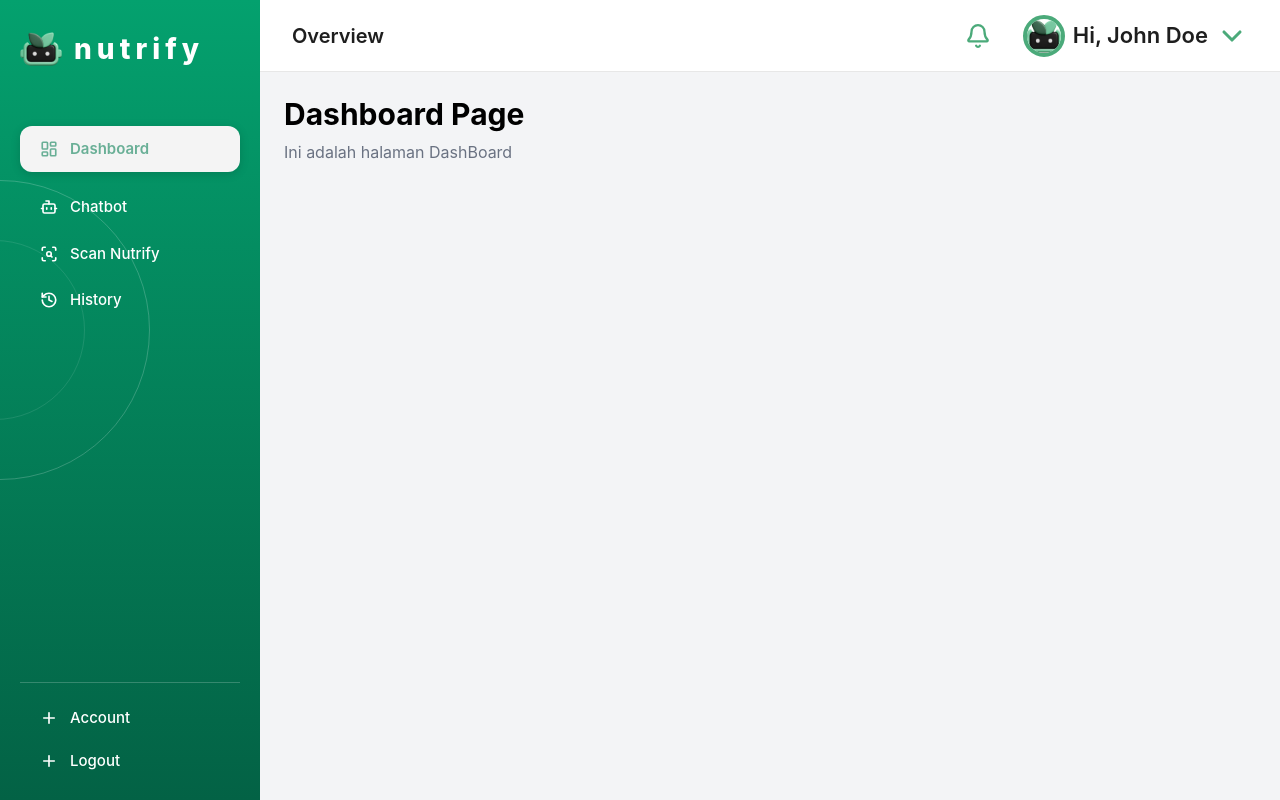
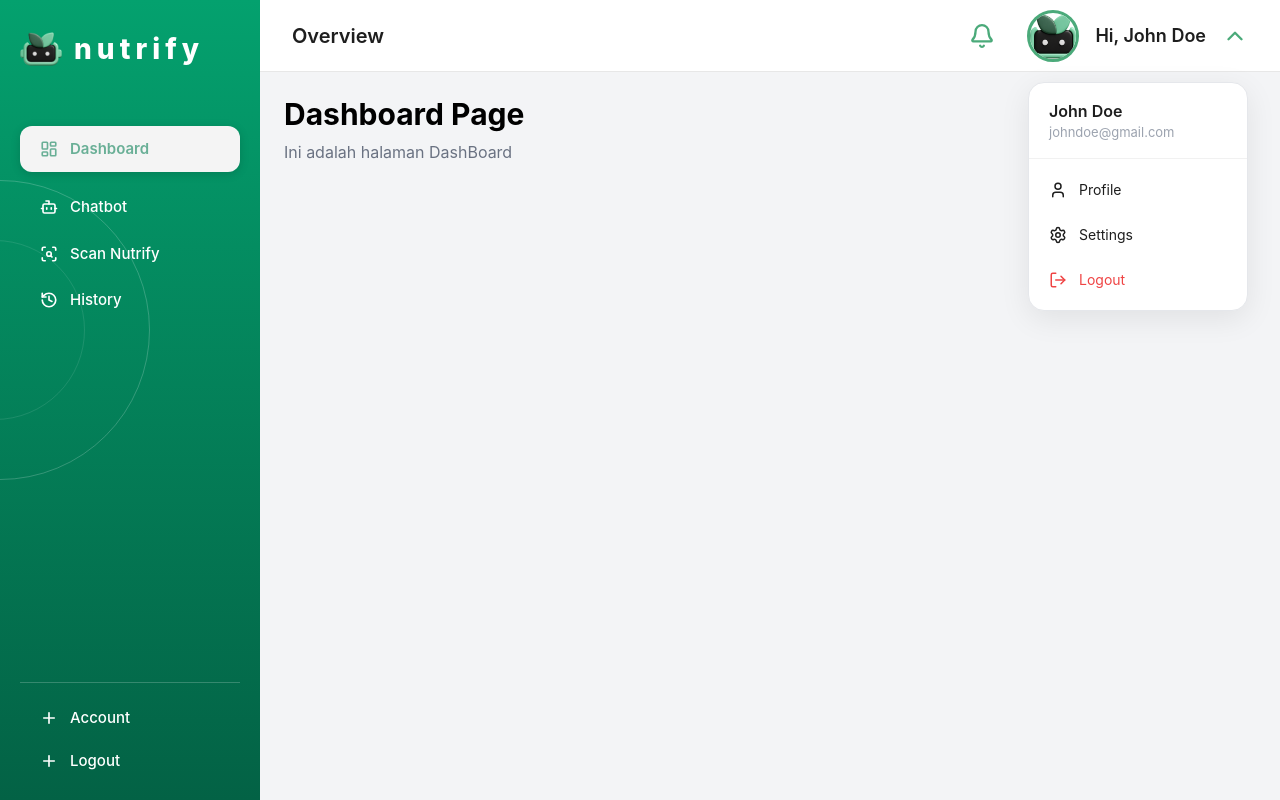
Before and after one commit to coding-camp-project/Full-Stack, a React (Vite) app in the folder frontend-nutrify/: page /dashboard in a window 1280 px wide. Both pictures are taken after a click on the button "Hi, John Doe". Built offline with nearby package versions, Linux system fonts and the light colour scheme.

Commit message:
feat: enhance DashboardNavbar with profile dropdown and click outside functionality

```diff
--- a/frontend-nutrify/src/features/Dashboard/Component/DashboardNavbar.jsx
+++ b/frontend-nutrify/src/features/Dashboard/Component/DashboardNavbar.jsx
@@ -1,10 +1,43 @@
-import { Bell, ChevronDown } from "lucide-react";
+import { useState, useRef, useEffect } from "react";
+
+import {
+  Bell,
+  ChevronDown,
+  User,
+  Settings,
+  LogOut,
+} from "lucide-react";
 
 import profileImage from "../../../assets/logo/Logo 2.png";
 
 function DashboardNavbar() {
+  const [openDropdown, setOpenDropdown] = useState(false);
+
+  const dropdownRef = useRef(null);
+
+  // close dropdown when click outside
+  useEffect(() => {
+    function handleClickOutside(event) {
+      if (
+        dropdownRef.current &&
+        !dropdownRef.current.contains(event.target)
+      ) {
+        setOpenDropdown(false);
+      }
+    }
+
+    document.addEventListener("mousedown", handleClickOutside);
+
+    return () => {
+      document.removeEventListener(
+        "mousedown",
+        handleClickOutside
+      );
+    };
+  }, []);
+
   return (
-    <header className="flex h-18 items-center justify-between border-b border-[#E7E7E7] bg-white px-8">
+    <header className="flex h-[72px] items-center justify-between border-b border-[#E7E7E7] bg-white px-8">
 
       {/* LEFT */}
       <div>
@@ -21,11 +54,16 @@ function DashboardNavbar() {
           <Bell size={26} strokeWidth={2.1} />
         </button>
 
-        {/* PROFILE */}
-        <button className="flex items-center gap-2 transition-all duration-200">
+        {/* PROFILE DROPDOWN */}
+        <div className="relative" ref={dropdownRef}>
 
+          {/* BUTTON */}
+          <button
+            onClick={() => setOpenDropdown(!openDropdown)}
+            className="flex items-center gap-4 transition-all duration-200"
+          >
             {/* AVATAR */}
-          <div className="h-10.5 w-10.5 overflow-hidden rounded-full border-4 border-[#4BAA7A]">
+            <div className="h-[52px] w-[52px] overflow-hidden rounded-full border-[3px] border-[#4BAA7A]">
               <img
                 src={profileImage}
                 alt="Profile"
@@ -34,17 +72,56 @@ function DashboardNavbar() {
             </div>
 
             {/* NAME */}
-          <span className="text-[22px] font-semibold text-[#1E1E1E]">
+            <span className="text-[18px] font-semibold text-[#1E1E1E]">
               Hi, John Doe
             </span>
 
-          {/* DROPDOWN */}
+            {/* ICON */}
             <ChevronDown
-            size={32}
-            strokeWidth={2.3}
-            className="text-[#4BAA7A]"
+              size={26}
+              strokeWidth={2.2}
+              className={`text-[#4BAA7A] transition-transform duration-300 ${
+                openDropdown ? "rotate-180" : ""
+              }`}
             />
           </button>
+
+          {/* DROPDOWN MENU */}
+          {openDropdown && (
+            <div className="absolute right-0 top-[72px] z-50 w-[220px] overflow-hidden rounded-2xl border border-[#E5E7EB] bg-white shadow-[0_8px_30px_rgba(0,0,0,0.08)]">
+
+              {/* TOP */}
+              <div className="border-b border-[#F1F1F1] px-5 py-4">
+                <p className="text-[16px] font-semibold text-[#1E1E1E]">
+                  John Doe
+                </p>
+
+                <p className="text-[13px] text-[#9CA3AF]">
+                  johndoe@gmail.com
+                </p>
+              </div>
+
+              {/* MENU */}
+              <div className="flex flex-col py-2">
+
+                <button className="flex items-center gap-3 px-5 py-3 text-left text-[14px] text-[#1E1E1E] transition-all hover:bg-[#F8F8F8]">
+                  <User size={18} />
+                  Profile
+                </button>
+
+                <button className="flex items-center gap-3 px-5 py-3 text-left text-[14px] text-[#1E1E1E] transition-all hover:bg-[#F8F8F8]">
+                  <Settings size={18} />
+                  Settings
+                </button>
+
+                <button className="flex items-center gap-3 px-5 py-3 text-left text-[14px] text-[#EF4444] transition-all hover:bg-red-50">
+                  <LogOut size={18} />
+                  Logout
+                </button>
+              </div>
+            </div>
+          )}
+        </div>
       </div>
     </header>
   );
```
Lines whose indentation alone changed are shown as unchanged.
